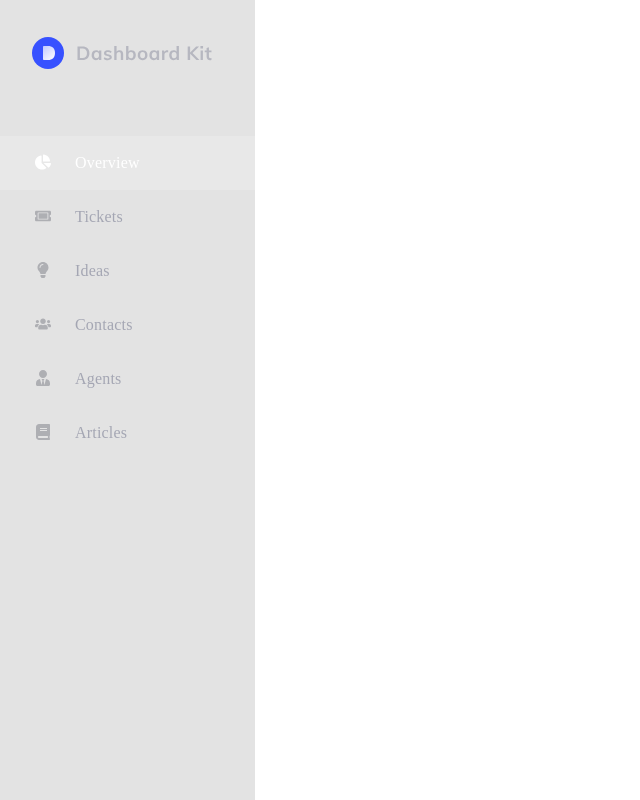
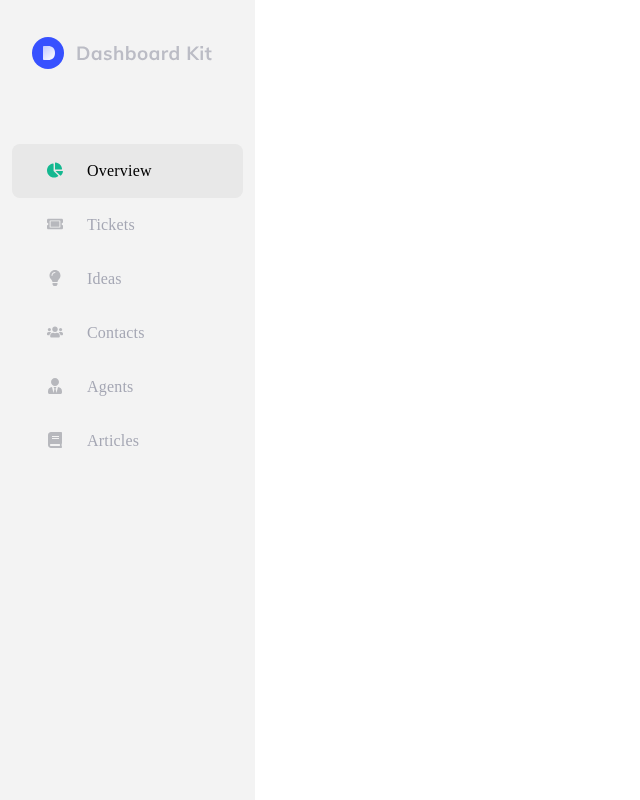
Before and after one commit to Toxirrrr/NajotTalimAdmin, a Vue app: page / in a window 1280 px wide. Shown: the whole page, without its empty margins (0-640 px from the left). Built offline with nearby package versions, Linux system fonts and the light colour scheme.

Commit message:
Toxirrrr

```diff
--- a/src/components/Aside/Aside.css
+++ b/src/components/Aside/Aside.css
@@ -8,8 +8,13 @@
   position: fixed;
   overflow: hidden;
   overflow-y: auto;
-    background-color: #e3e3e3;
+  background-color: rgb(243, 243, 243);
   height: 100vh;
+}
+.aside__list {
+  padding: 0 12px;
+  gap: 12;
+  padding: 8px 12px 8px 12px;
 }
 .aside__logo {
   padding: 37px 43px 63px 32px;
@@ -24,12 +29,13 @@
   padding: 18px 24px 18px 32px;
   transition: all 0.3s ease;
   border-left: 3px solid transparent;
+  border-radius: 8px;
 }
 .aside__link:hover .aside__text {
   color: white;
 }
 svg {
-    fill: #60626E;
+  fill: #60626e;
   opacity: 0.4;
 }
 .aside__link:hover svg {
@@ -37,11 +43,11 @@ svg {
   opacity: 1;
 }
 .aside__link:hover {
-    background-color: #3F4049;
+  background-color: #3f4049;
 }
 .aside__text {
   margin-left: 24px;
-    color: #A4A6B3;
+  color: #a4a6b3;
   font-family: 'Mulish';
   font-size: 16px;
   font-style: normal;
@@ -49,14 +55,14 @@ svg {
   line-height: normal;
   letter-spacing: 0.2px;
 }
-ul .router-link-exact-active .aside__text{
-    color: white;
+ul .router-link-exact-active .aside__text {
+  color: black
 }
-ul .router-link-exact-active svg{
-    fill: white;
+ul .router-link-exact-active svg {
+  fill: rgb(20, 184, 144);
   opacity: 1;
 }
-ul .router-link-exact-active{
+ul .router-link-exact-active {
   background-color: #e8e8e8;
-
+  background: rgb(232, 232, 232);
 }
```
Lines whose indentation alone changed are shown as unchanged.
